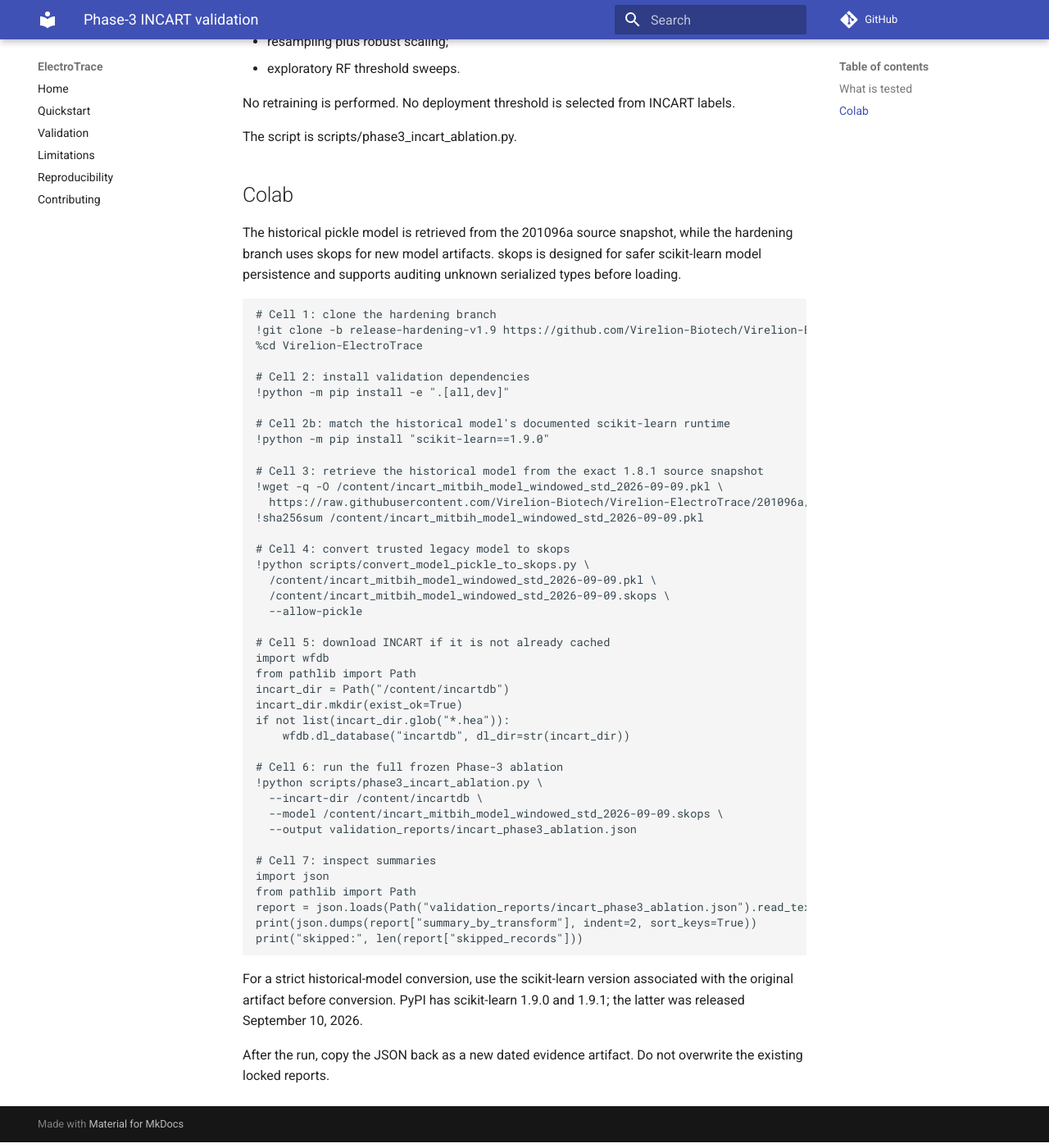
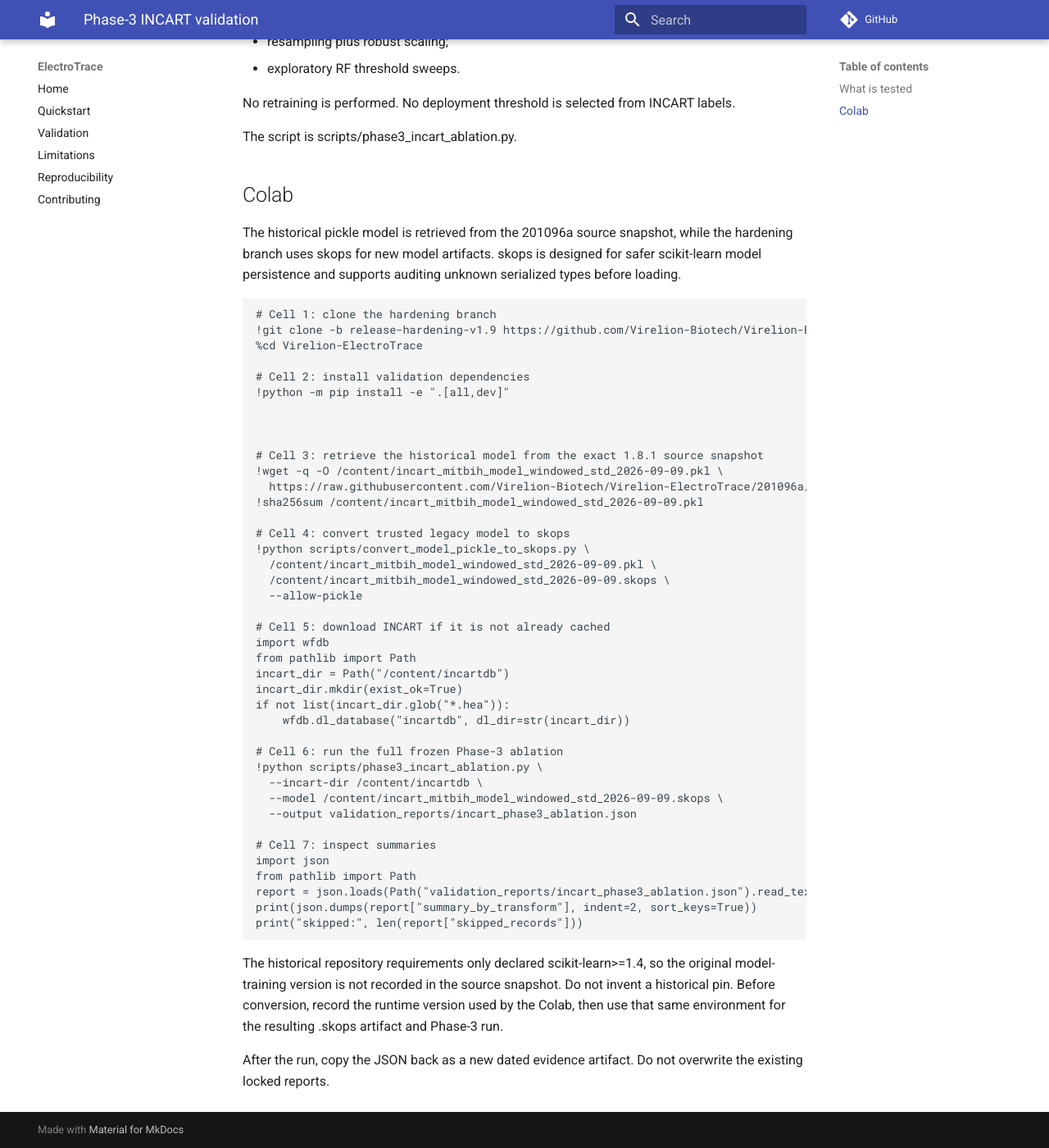
Before and after one commit to Virelion-Biotech/Virelion-ElectroTrace, an MkDocs documentation site: the page built from docs/PHASE3_INCART.md, in a window 1280 px wide and 1400 px high, scrolled down 385 px. Shown: the whole window at 82% size. Built offline with MkDocs 1.6.1 and Material for MkDocs 9.7.7, drawn with Linux system fonts in a browser that asks for light colours; comment, search, counter and statistics services are not loaded.

Commit message:
docs: remove unsupported historical scikit-learn version pin from Phase-3 runbook

````diff
--- a/docs/PHASE3_INCART.md
+++ b/docs/PHASE3_INCART.md
@@ -26,8 +26,7 @@
 # Cell 2: install validation dependencies
 !python -m pip install -e ".[all,dev]"
 
-# Cell 2b: match the historical model's documented scikit-learn runtime
-!python -m pip install "scikit-learn==1.9.0"
+
 
 # Cell 3: retrieve the historical model from the exact 1.8.1 source snapshot
 !wget -q -O /content/incart_mitbih_model_windowed_std_2026-09-09.pkl \
@@ -62,6 +61,6 @@
 print("skipped:", len(report["skipped_records"]))
 ```
 
-For a strict historical-model conversion, use the scikit-learn version associated with the original artifact before conversion. PyPI has scikit-learn 1.9.0 and 1.9.1; the latter was released September 10, 2026.
+The historical repository requirements only declared scikit-learn>=1.4, so the original model-training version is not recorded in the source snapshot. Do not invent a historical pin. Before conversion, record the runtime version used by the Colab, then use that same environment for the resulting .skops artifact and Phase-3 run.
 
 After the run, copy the JSON back as a new dated evidence artifact. Do not overwrite the existing locked reports.
````
